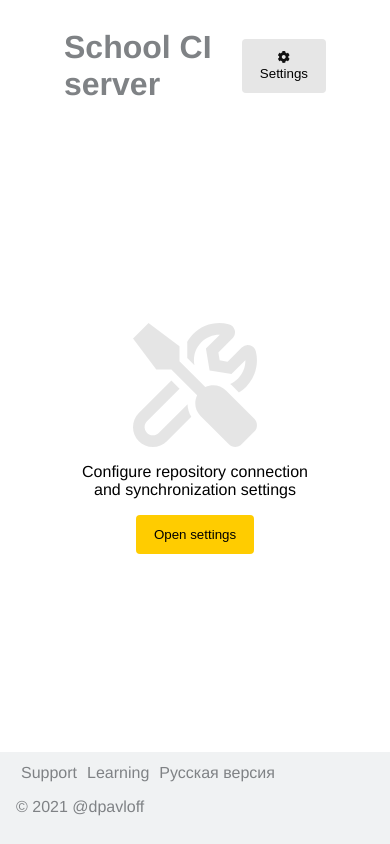
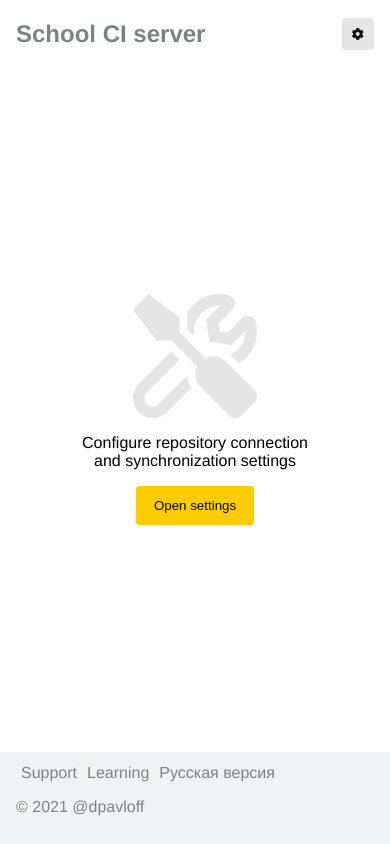
Before and after one commit to dpavloff/build-history-layout, a React (Create React App) app: page / in a window 390 px wide. Built offline with nearby package versions, Linux system fonts and the light colour scheme; a web font is replaced by a local one.

Commit message:
Updated styles

```diff
--- a/src/pages/Home.jsx
+++ b/src/pages/Home.jsx
@@ -9,7 +9,7 @@ function Home() {
   return (
     <div className="history-page">
       <header className="history-header">
-        <h1>School CI server</h1>
+        <h2>School CI server</h2>
         <Link to="/settings">
           <YandexButton label={"Settings"} isGray={true} icon={cog} />
         </Link>
--- a/src/styles/home.css
+++ b/src/styles/home.css
@@ -27,5 +27,15 @@
 }
 
 @media screen and (max-width: 840px) {
+  .history-header {
+    padding: 0 1rem;
+    justify-content: space-between;
+  }
 
+  .history-header button {
+    font-size: 0;
+    padding: 0;
+    width: 2rem;
+    height: 2rem;
+  }
 }
```
